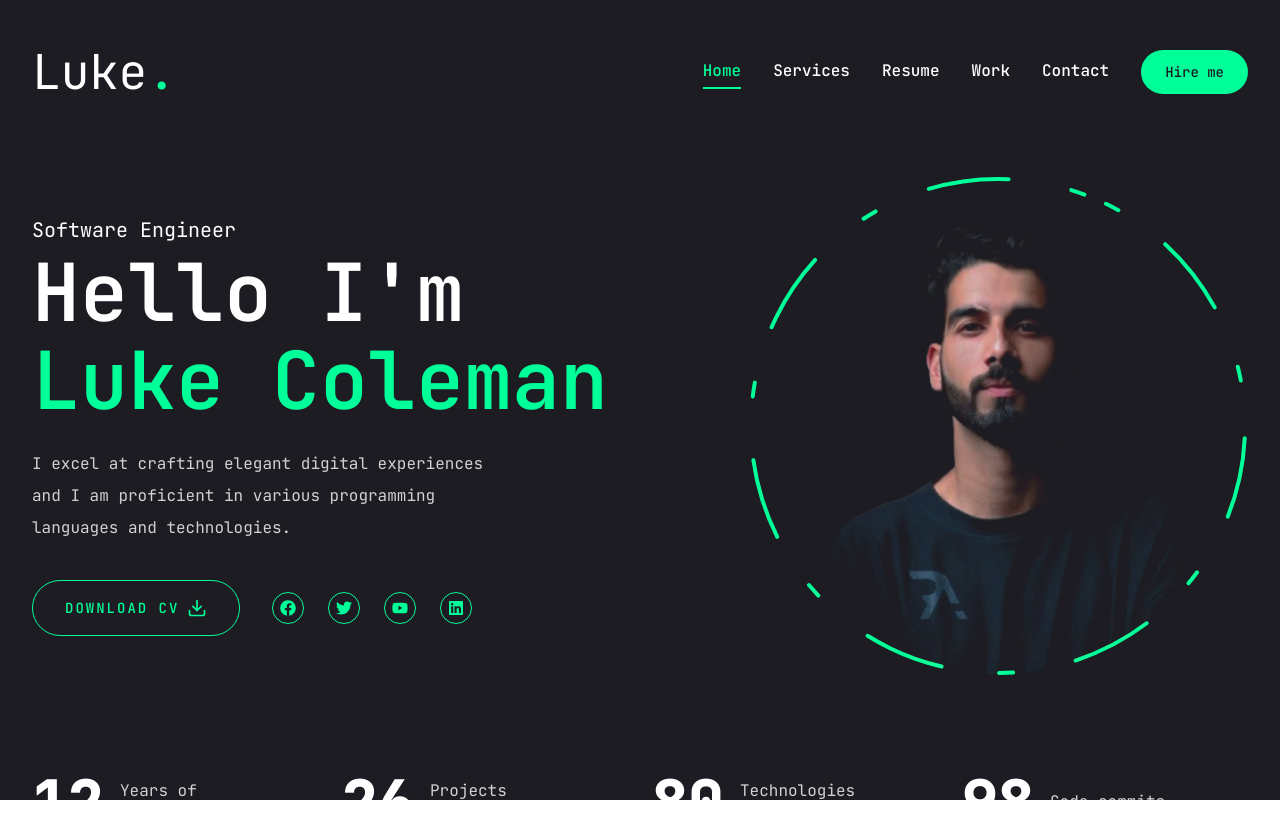
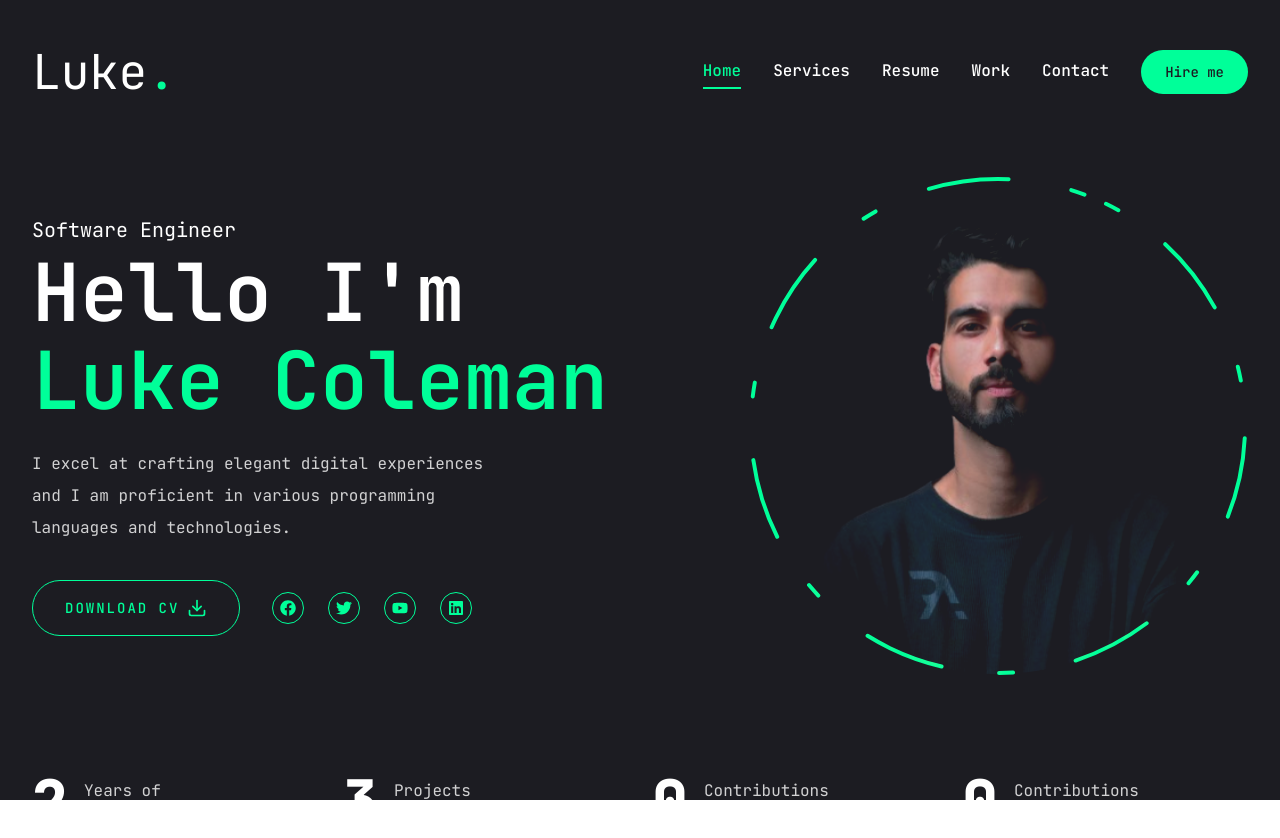
Before and after one commit to Rothiii/rafid-portofolio, a Next.js app: page / in a window 1280 px wide. Shown: the top 838 px of the page. Built offline with nearby package versions, Linux system fonts and the light colour scheme; no server answers.

Commit message:
feat: add total contributions from github

```diff
--- a/src/app/layout.tsx
+++ b/src/app/layout.tsx
@@ -14,8 +14,8 @@ const jetBrainsMono = JetBrains_Mono({
 });
 
 export const metadata: Metadata = {
-  title: "Create Next App",
-  description: "Generated by create next app",
+  title: "Rafid Al Khairy Portofolio",
+  description: "Web portofolio of Rafid Al Khairy",
 };
 
 export default function RootLayout({
--- a/src/components/Stats.tsx
+++ b/src/components/Stats.tsx
@@ -1,31 +1,89 @@
 "use client";
 
+import { useEffect, useState } from "react";
 import CountUp from "react-countup";
 
-type Stat = {
-  count: number;
-  text: string;
+const getCurrentYearDates = (offset: number = 0) => {
+  const year = new Date().getFullYear();
+  return {
+    from: `${year - offset}-01-01T00:00:00Z`,
+    to: `${year - offset}-12-31T23:59:59Z`,
+  };
 };
-const stats: Stat[] = [
-  {
-    count: 12,
-    text: "Years of experience",
-  },
-  {
-    count: 26,
-    text: "Projects completed",
-  },
-  {
-    count: 81,
-    text: "Technologies mastered",
-  },
-  {
-    count: 99,
-    text: "Code commits",
-  },
-];
+
+// Ganti dengan GitHub username kamu
+const GITHUB_USERNAME = "rothiii";
+const GITHUB_TOKEN = process.env.NEXT_PUBLIC_GITHUB_TOKEN;
+
+// Fetch data dari GitHub GraphQL API
+const fetchGitHubStats = async () => {
+  const { from, to } = getCurrentYearDates();
+  const { from: lastYearFrom, to: lastYearTo } = getCurrentYearDates(1);
+
+  const query = `
+    {
+      user(login: "${GITHUB_USERNAME}") {
+        lastYearContributions: contributionsCollection(from: "${lastYearFrom}", to: "${lastYearTo}") {
+          contributionCalendar {
+            totalContributions
+          }
+        }
+        thisYearContributions: contributionsCollection(from: "${from}", to: "${to}") {
+          contributionCalendar {
+            totalContributions
+          }
+        }
+      }
+    }
+  `;
+
+  try {
+    const res = await fetch("https://api.github.com/graphql", {
+      method: "POST",
+      headers: {
+        Authorization: `Bearer ${GITHUB_TOKEN}`,
+        "Content-Type": "application/json",
+      },
+      body: JSON.stringify({ query }),
+    });
+
+    const { data } = await res.json();
+
+    return {
+      lastYearContributions:
+        data.user.lastYearContributions.contributionCalendar.totalContributions,
+      thisYearContributions:
+        data.user.thisYearContributions.contributionCalendar.totalContributions,
+    };
+  } catch (error) {
+    console.error("Error fetching GitHub data:", error);
+    return { lastYearContributions: 0, thisYearContributions: 0 };
+  }
+};
 
 const Stats = () => {
+  const [gitHubStats, setGitHubStats] = useState({
+    lastYearContributions: 0,
+    thisYearContributions: 0,
+  });
+
+  useEffect(() => {
+    fetchGitHubStats().then((data) => setGitHubStats(data));
+  }, []);
+
+  const stats = [
+    { count: 2, text: "Years of experience" },
+    { count: 3, text: "Projects completed" },
+    {
+      count: gitHubStats.lastYearContributions,
+      text: `Contributions in ${new Date().getFullYear() - 1}`,
+    },
+    {
+      count: gitHubStats.thisYearContributions,
+      text: `Contributions in ${new Date().getFullYear()}`,
+    },
+  ];
+
   return (
     <section className="pt-4 pb-12 xl:pt-0 xl:pb-0">
       <div className="container mx-auto">
```
